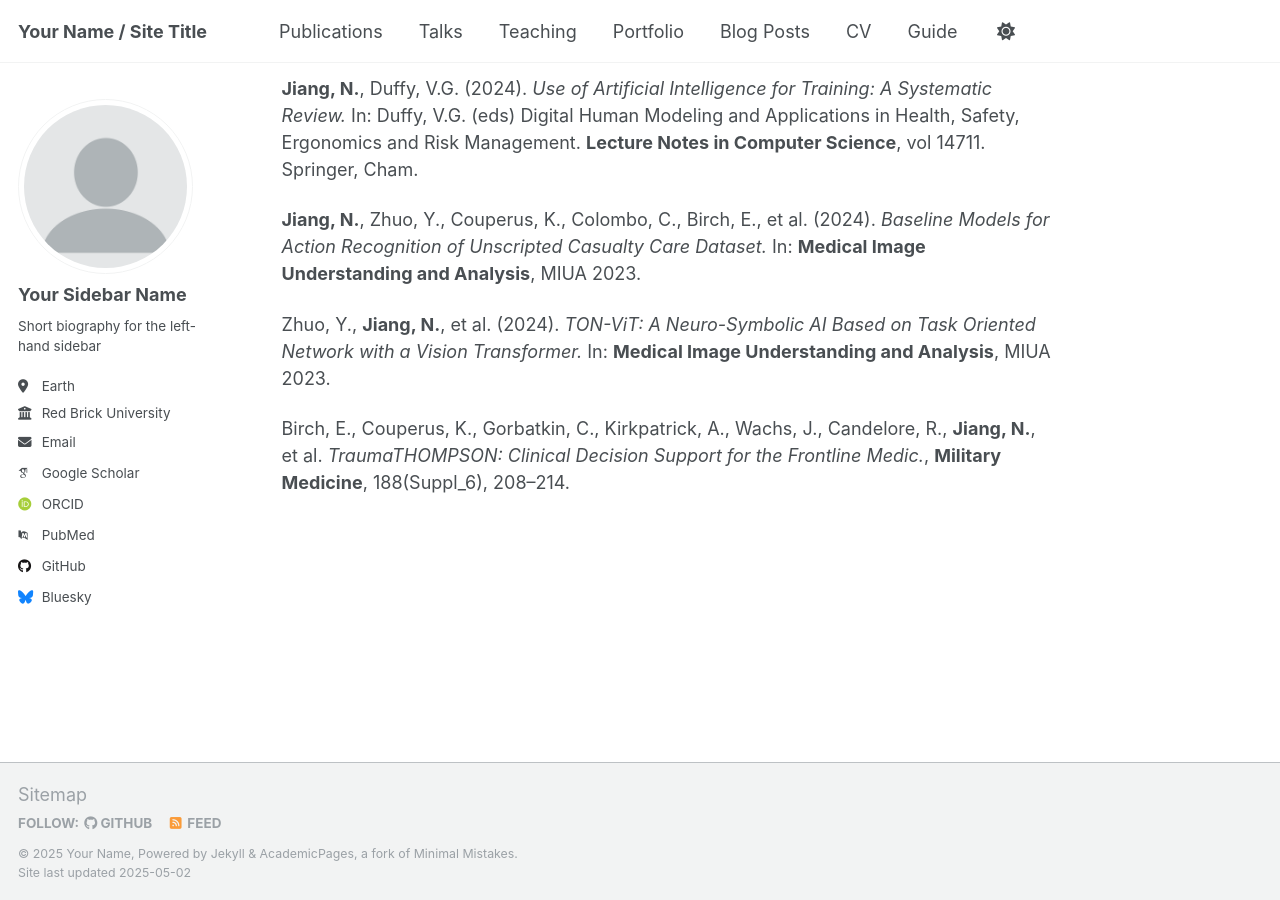
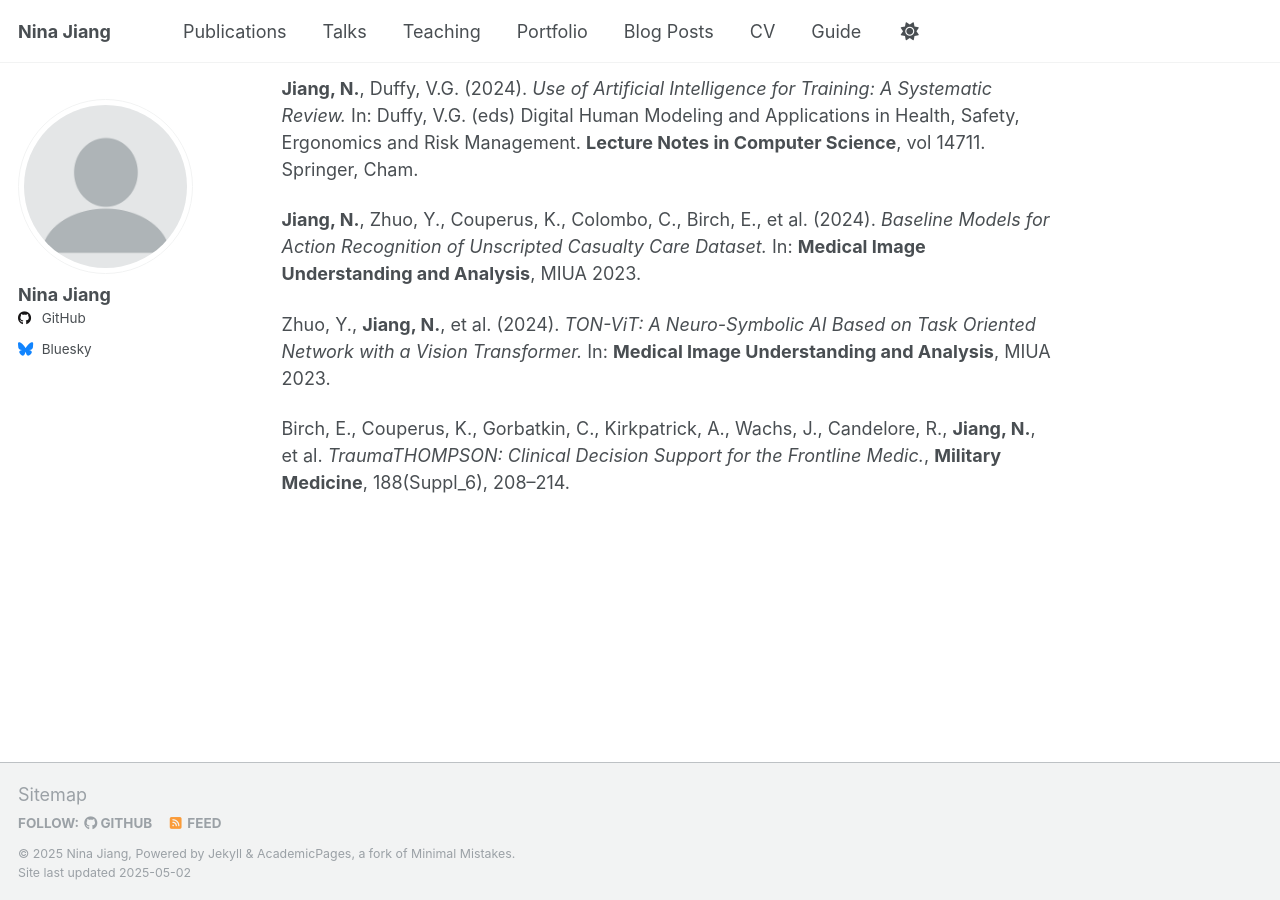
Before and after one commit to Joy-25/nina, a Jekyll site: the page built from _pages/about.md, in a window 1280 px wide and 900 px high, scrolled down 709 px. Built offline with Jekyll 4.4.1, drawn with Linux system fonts in a browser that asks for light colours; some web fonts are replaced.

Commit message:
Update _config.yml

```diff
--- a/_config.yml
+++ b/_config.yml
@@ -9,13 +9,14 @@
 # Basic Site Settings
 locale                   : "en-US"
 site_theme               : "default"
-title                    : "Your Name / Site Title"
+title                    : "Nina Jiang"
 title_separator          : "-"
-name                     : &name "Your Name"
-description              : &description "personal description"
-url                      : https://academicpages.github.io # the base hostname & protocol for your site e.g. "https://[your GitHub username].github.io" or if you already have some other page hosted on Github then use "https://[your GitHub username].github.io/[Your Repo Name]"
-baseurl                  : "" # the subpath of your site, e.g. "/blog"
-repository               : "academicpages/academicpages.github.io"
+name                     : &name "Nina Jiang"
+description              : &description " Research in Human-AI Teaming, Generative AI, Robotics, and AI for Clean Energy and Decarbonization"
+# url                      : https://[your-username].github.io  # ← Replace with actual GitHub username
+# baseurl                  : ""  # If this is your main GitHub Pages repo, keep it blank
+# repository               : "[your-username]/[your-repo]"  # Replace with actual GitHub repo, e.g. "nina-jiang/nina-jiang.github.io"
+
 
 # Site Author - The following control what appear as part of the author content on the side bar.
 #               If a field is blank the icon and link will not appear, otherwise it will be shown.
@@ -23,24 +24,24 @@ repository               : "academicpages/academicpages.github.io"
 author:
   # Biographic information
   avatar           : "profile.png"
-  name             : "Your Sidebar Name"
+  name             : "Nina Jiang"
   pronouns         : # example: "she/her"
-  bio              : "Short biography for the left-hand sidebar"
-  location         : "Earth"
-  employer         : "Red Brick University"
-  uri              : # URL
-  email            : "none@example.org"
+  # bio              : "Short biography for the left-hand sidebar"
+  # location         : "Earth"
+  # employer         : "Red Brick University"
+  # uri              : # URL
+  # email            : "none@example.org"
 
   # Academic websites
-  academia         : # URL
-  arxiv            : # URL - Update with the correct link to your profile
-  googlescholar    : "https://scholar.google.com/citations?user=PS_CX0AAAAAJ"
-  impactstory      : # URL
-  orcid            : "http://orcid.org/yourorcidurl"
-  semantic         : # URL
-  pubmed           : "https://www.ncbi.nlm.nih.gov/pubmed/?term=john+snow"
-  researchgate     : # URL
-  scopus           : # URL
+  # academia         : # URL
+  # arxiv            : # URL - Update with the correct link to your profile
+  # googlescholar    : "https://scholar.google.com/citations?user=PS_CX0AAAAAJ"
+  # impactstory      : # URL
+  # orcid            : "http://orcid.org/yourorcidurl"
+  # semantic         : # URL
+  # pubmed           : "https://www.ncbi.nlm.nih.gov/pubmed/?term=john+snow"
+  # researchgate     : # URL
+  # scopus           : # URL
 
   # Repositories and software development
   bitbucket        : # Username - Update with your username on the site
```
